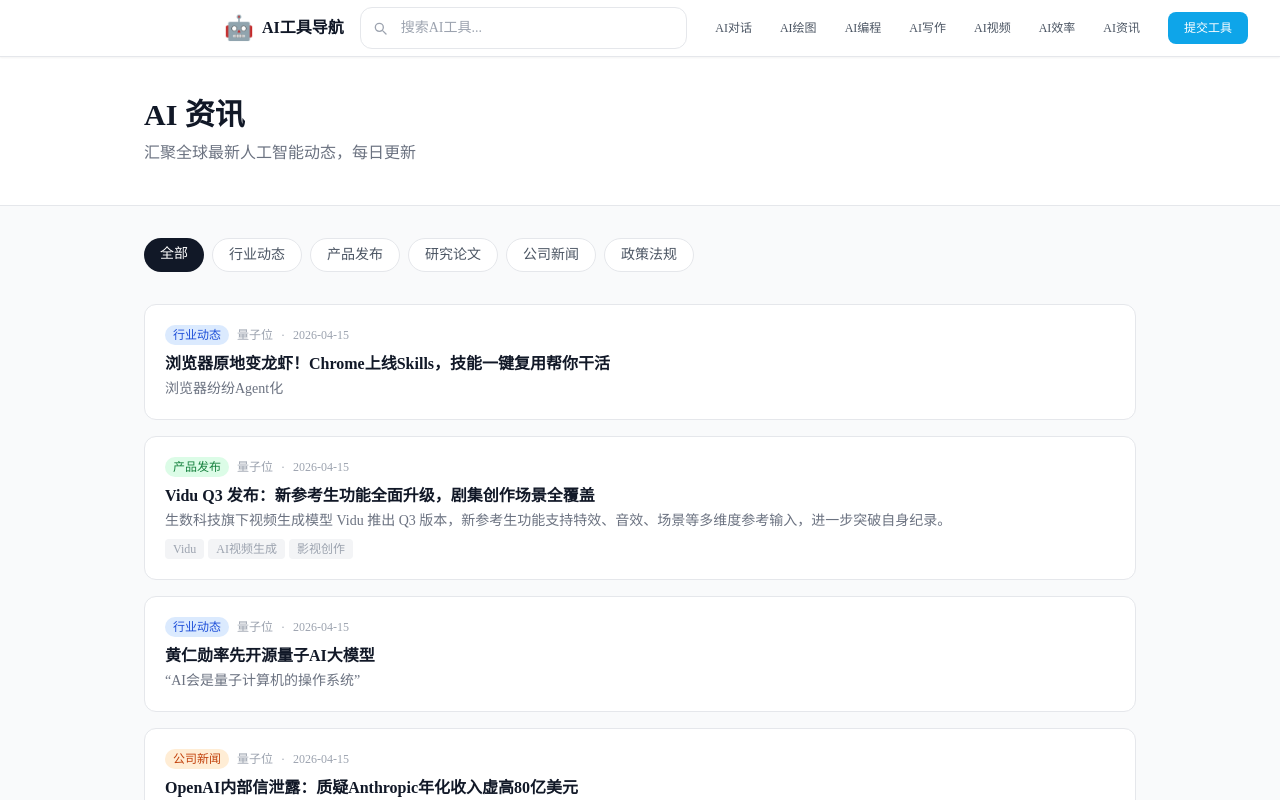
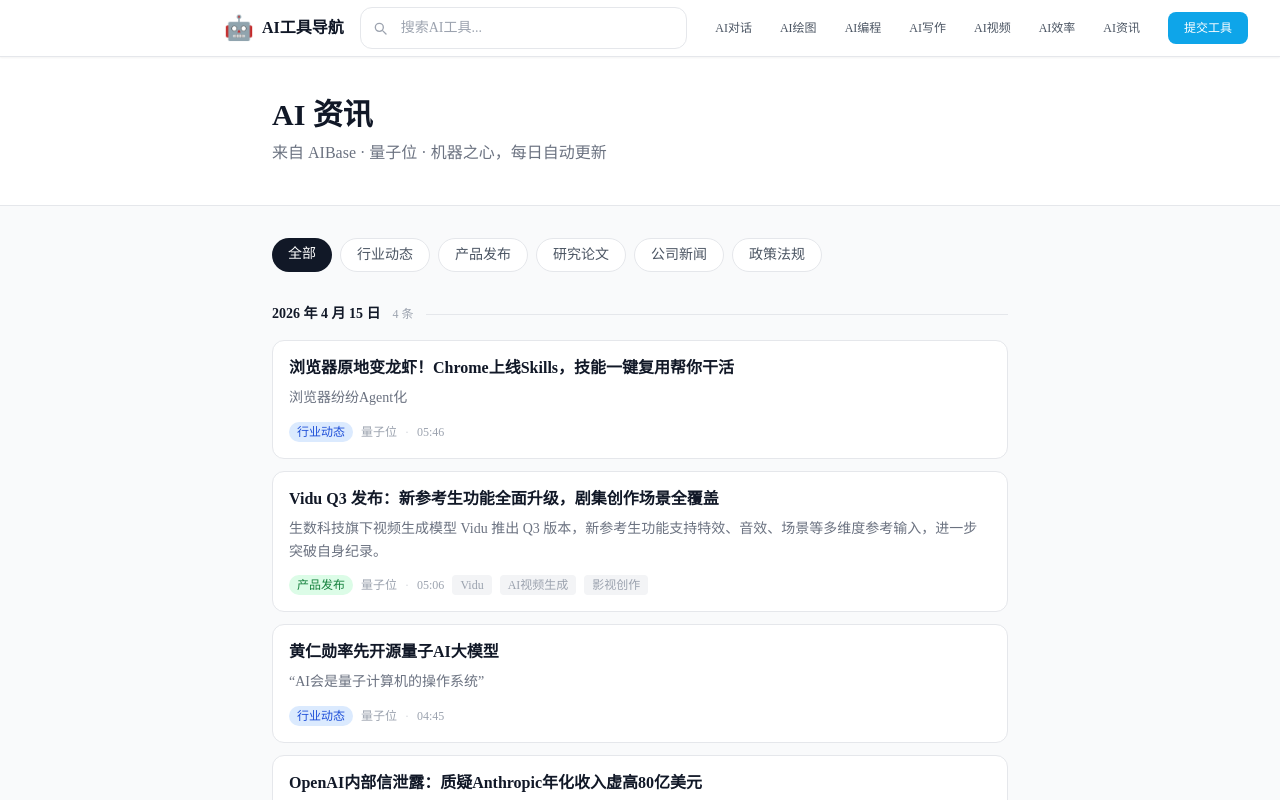
Before and after one commit to dexinchen699-web/ai-tools-nav, a Next.js app: page /news in a window 1280 px wide. Shown: the top 800 px of the page. Built offline with nearby package versions, Linux system fonts and the light colour scheme.

Commit message:
feat: update news UI and pipeline for 3 Chinese sources

```diff
--- a/src/app/news/[slug]/page.tsx
+++ b/src/app/news/[slug]/page.tsx
@@ -1,154 +1,22 @@
-import type { Metadata } from 'next'
-import Link from 'next/link'
-import { notFound } from 'next/navigation'
-import { getNewsBySlug, getLatestNews } from '@/lib/data'
-import type { NewsCategory } from '@/lib/types'
+import { redirect } from 'next/navigation'
+import { getNewsBySlug } from '@/lib/data'
 
-const CATEGORY_COLORS: Record<NewsCategory, string> = {
-  '行业动态': 'bg-blue-100 text-blue-700',
-  '产品发布': 'bg-green-100 text-green-700',
-  '研究论文': 'bg-purple-100 text-purple-700',
-  '公司新闻': 'bg-orange-100 text-orange-700',
-  '政策法规': 'bg-red-100 text-red-700',
-}
-
-function formatDate(iso: string) {
-  const d = new Date(iso)
-  return `${d.getFullYear()} 年 ${d.getMonth() + 1} 月 ${d.getDate()} 日`
-}
-
-export async function generateMetadata({
-  params,
-}: {
-  params: Promise<{ slug: string }>
-}): Promise<Metadata> {
-  const { slug } = await params
-  const item = await getNewsBySlug(slug)
-  if (!item) return { title: '资讯未找到' }
-  return {
-    title: `${item.title} | AI资讯`,
-    description: item.summary,
-  }
-}
-
+/**
+ * 详情页不再展示内容，直接 301 跳转到原文。
+ * 保留此路由避免旧链接 404。
+ */
 export default async function NewsDetailPage({
   params,
 }: {
   params: Promise<{ slug: string }>
 }) {
   const { slug } = await params
-  const [item, latest] = await Promise.all([
-    getNewsBySlug(slug),
-    getLatestNews(6),
-  ])
+  const item = await getNewsBySlug(slug)
 
-  if (!item) notFound()
+  if (item?.sourceUrl) {
+    redirect(item.sourceUrl)
+  }
 
-  const related = latest.filter((n) => n.slug !== slug).slice(0, 5)
-
-  return (
-    <main className="min-h-screen bg-gray-50">
-      <div className="max-w-5xl mx-auto px-4 py-8">
-        <div className="flex gap-8">
-          {/* ── 主内容 ── */}
-          <article className="flex-1 min-w-0">
-            {/* 面包屑 */}
-            <nav className="text-sm text-gray-400 mb-4 flex items-center gap-1">
-              <Link href="/" className="hover:text-gray-600">首页</Link>
-              <span>/</span>
-              <Link href="/news" className="hover:text-gray-600">AI资讯</Link>
-              <span>/</span>
-              <span className="text-gray-600 truncate">{item.title}</span>
-            </nav>
-
-            <div className="bg-white rounded-xl border border-gray-200 p-6 md:p-8">
-              {/* 分类 + 日期 */}
-              <div className="flex items-center gap-3 mb-4">
-                <span
-                  className={`text-xs font-medium px-2.5 py-1 rounded-full ${
-                    CATEGORY_COLORS[item.category] ?? 'bg-gray-100 text-gray-600'
-                  }`}
-                >
-                  {item.category}
-                </span>
-                <span className="text-sm text-gray-400">{item.source}</span>
-                <span className="text-sm text-gray-400">·</span>
-                <span className="text-sm text-gray-400">{formatDate(item.publishedAt)}</span>
-              </div>
-
-              {/* 标题 */}
-              <h1 className="text-2xl md:text-3xl font-bold text-gray-900 leading-tight mb-4">
-                {item.title}
-              </h1>
-
-              {/* 摘要 */}
-              <p className="text-base text-gray-600 border-l-4 border-blue-400 pl-4 mb-6 leading-relaxed">
-                {item.summary}
-              </p>
-
-              {/* 正文 */}
-              <div className="prose prose-gray max-w-none text-gray-700 leading-relaxed whitespace-pre-line">
-                {item.content}
-              </div>
-
-              {/* 标签 */}
-              {item.tags.length > 0 && (
-                <div className="flex flex-wrap gap-2 mt-8 pt-6 border-t border-gray-100">
-                  {item.tags.map((tag) => (
-                    <span
-                      key={tag}
-                      className="text-xs text-gray-500 bg-gray-100 px-3 py-1 rounded-full"
-                    >
-                      #{tag}
-                    </span>
-                  ))}
-                </div>
-              )}
-
-              {/* 原文链接 */}
-              <div className="mt-6 pt-4 border-t border-gray-100">
-                <a
-                  href={item.sourceUrl}
-                  target="_blank"
-                  rel="noopener noreferrer"
-                  className="inline-flex items-center gap-1.5 text-sm text-blue-600 hover:text-blue-800"
-                >
-                  查看原文 →
-                </a>
-              </div>
-            </div>
-          </article>
-
-          {/* ── 侧边栏：最新资讯 ── */}
-          <aside className="hidden lg:block w-72 shrink-0">
-            <div className="bg-white rounded-xl border border-gray-200 p-5 sticky top-6">
-              <h2 className="text-sm font-semibold text-gray-900 mb-4">最新资讯</h2>
-              <div className="space-y-4">
-                {related.map((n) => (
-                  <Link
-                    key={n.id}
-                    href={`/news/${n.slug}`}
-                    className="block group"
-                  >
-                    <p className="text-sm text-gray-700 group-hover:text-blue-600 line-clamp-2 leading-snug mb-1">
-                      {n.title}
-                    </p>
-                    <span className="text-xs text-gray-400">{formatDate(n.publishedAt)}</span>
-                  </Link>
-                ))}
-              </div>
-              <div className="mt-4 pt-4 border-t border-gray-100">
-                <Link
-                  href="/news"
-                  className="text-sm text-blue-600 hover:text-blue-800"
-                >
-                  查看全部资讯 →
-                </Link>
-              </div>
-            </div>
-          </aside>
-        </div>
-      </div>
-    </main>
-  )
+  // 找不到时回到列表页
+  redirect('/news')
 }
--- a/src/app/news/page.tsx
+++ b/src/app/news/page.tsx
@@ -5,7 +5,7 @@
 
 export const metadata: Metadata = {
   title: 'AI 资讯 - 最新人工智能动态 | AI工具导航',
-  description: '汇聚全球最新 AI 资讯，涵盖行业动态、产品发布、研究论文、公司新闻和政策法规，帮你掌握人工智能最新进展。',
+  description: '汇聚 AIBase、量子位、机器之心最新 AI 资讯，每日更新，涵盖行业动态、产品发布、研究论文等。',
 }
 
 const CATEGORY_COLORS: Record<NewsCategory, string> = {
@@ -18,9 +18,21 @@
 
 const ALL_CATEGORIES: NewsCategory[] = ['行业动态', '产品发布', '研究论文', '公司新闻', '政策法规']
 
-function formatDate(iso: string) {
+/** 将 ISO 日期转为 "YYYY-MM-DD" 分组 key */
+function toDateKey(iso: string): string {
+  return iso.slice(0, 10)
+}
+
+/** 将 "YYYY-MM-DD" 格式化为中文日期标题 */
+function formatGroupDate(key: string): string {
+  const [y, m, d] = key.split('-')
+  return `${y} 年 ${Number(m)} 月 ${Number(d)} 日`
+}
+
+/** 将 ISO 时间格式化为 HH:MM */
+function formatTime(iso: string): string {
   const d = new Date(iso)
-  return `${d.getFullYear()}-${String(d.getMonth() + 1).padStart(2, '0')}-${String(d.getDate()).padStart(2, '0')}`
+  return `${String(d.getUTCHours()).padStart(2, '0')}:${String(d.getUTCMinutes()).padStart(2, '0')}`
 }
 
 export default async function NewsPage({
@@ -31,23 +43,37 @@
   const params = await searchParams
   const activeCategory = params.category as NewsCategory | undefined
   const allNews = await getAllNews()
+
   const filtered = activeCategory
     ? allNews.filter((n) => n.category === activeCategory)
     : allNews
+
+  // 按天分组，保持时间倒序
+  const groups: { dateKey: string; items: typeof filtered }[] = []
+  const groupMap = new Map<string, typeof filtered>()
+
+  for (const item of filtered) {
+    const key = toDateKey(item.publishedAt)
+    if (!groupMap.has(key)) {
+      groupMap.set(key, [])
+      groups.push({ dateKey: key, items: groupMap.get(key)! })
+    }
+    groupMap.get(key)!.push(item)
+  }
 
   return (
     <main className="min-h-screen bg-gray-50">
       {/* Hero */}
       <section className="bg-white border-b border-gray-200 py-10">
-        <div className="max-w-5xl mx-auto px-4">
+        <div className="max-w-3xl mx-auto px-4">
           <h1 className="text-3xl font-bold text-gray-900 mb-2">AI 资讯</h1>
           <p className="text-gray-500 text-base">
-            汇聚全球最新人工智能动态，每日更新
+            来自 AIBase · 量子位 · 机器之心，每日自动更新
           </p>
         </div>
       </section>
 
-      <div className="max-w-5xl mx-auto px-4 py-8">
+      <div className="max-w-3xl mx-auto px-4 py-8">
         {/* 分类筛选 */}
         <div className="flex flex-wrap gap-2 mb-8">
           <Link
@@ -75,20 +101,50 @@
           ))}
         </div>
 
-        {/* 资讯列表 */}
-        {filtered.length === 0 ? (
+        {/* 按天分组的资讯列表 */}
+        {groups.length === 0 ? (
           <p className="text-gray-400 text-center py-20">暂无资讯</p>
         ) : (
-          <div className="space-y-4">
-            {filtered.map((item) => (
-              <Link
+          <div className="space-y-10">
+            {groups.map(({ dateKey, items }) => (
+              <section key={dateKey}>
+                {/* 日期标题 */}
+                <div className="flex items-center gap-3 mb-4">
+                  <h2 className="text-sm font-semibold text-gray-900">
+                    {formatGroupDate(dateKey)}
+                  </h2>
+                  <span className="text-xs text-gray-400">{items.length} 条</span>
+                  <div className="flex-1 h-px bg-gray-200" />
+                </div>
+
+                {/* 当天新闻列表 */}
+                <div className="space-y-3">
+                  {items.map((item) => (
+                    <article
                       key={item.id}
-                href={`/news/${item.slug}`}
-                className="block bg-white rounded-xl border border-gray-200 p-5 hover:border-gray-400 hover:shadow-sm transition-all"
+                      className="bg-white rounded-xl border border-gray-200 p-4 hover:border-gray-300 hover:shadow-sm transition-all"
                     >
-                <div className="flex items-start gap-4">
-                  <div className="flex-1 min-w-0">
-                    <div className="flex items-center gap-2 mb-2">
+                      {/* 标题 → 直接链接到原文 */}
+                      <a
+                        href={item.sourceUrl}
+                        target="_blank"
+                        rel="noopener noreferrer"
+                        className="block group mb-2"
+                      >
+                        <h3 className="text-base font-semibold text-gray-900 group-hover:text-blue-600 leading-snug transition-colors">
+                          {item.title}
+                        </h3>
+                      </a>
+
+                      {/* 摘要 */}
+                      {item.summary && (
+                        <p className="text-sm text-gray-500 leading-relaxed mb-3 line-clamp-2">
+                          {item.summary}
+                        </p>
+                      )}
+
+                      {/* 元信息行 */}
+                      <div className="flex items-center gap-2 flex-wrap">
                         <span
                           className={`text-xs font-medium px-2 py-0.5 rounded-full ${
                             CATEGORY_COLORS[item.category] ?? 'bg-gray-100 text-gray-600'
@@ -97,16 +153,9 @@
                           {item.category}
                         </span>
                         <span className="text-xs text-gray-400">{item.source}</span>
-                      <span className="text-xs text-gray-400">·</span>
-                      <span className="text-xs text-gray-400">{formatDate(item.publishedAt)}</span>
-                    </div>
-                    <h2 className="text-base font-semibold text-gray-900 mb-1 line-clamp-2 leading-snug">
-                      {item.title}
-                    </h2>
-                    <p className="text-sm text-gray-500 line-clamp-2">{item.summary}</p>
-                    {item.tags.length > 0 && (
-                      <div className="flex flex-wrap gap-1 mt-2">
-                        {item.tags.slice(0, 4).map((tag) => (
+                        <span className="text-xs text-gray-300">·</span>
+                        <span className="text-xs text-gray-400">{formatTime(item.publishedAt)}</span>
+                        {item.tags.slice(0, 3).map((tag) => (
                           <span
                             key={tag}
                             className="text-xs text-gray-400 bg-gray-100 px-2 py-0.5 rounded"
@@ -115,10 +164,10 @@
                           </span>
                         ))}
                       </div>
-                    )}
+                    </article>
+                  ))}
                 </div>
-                </div>
-              </Link>
+              </section>
             ))}
           </div>
         )}
```
Lines whose indentation alone changed are shown as unchanged.
